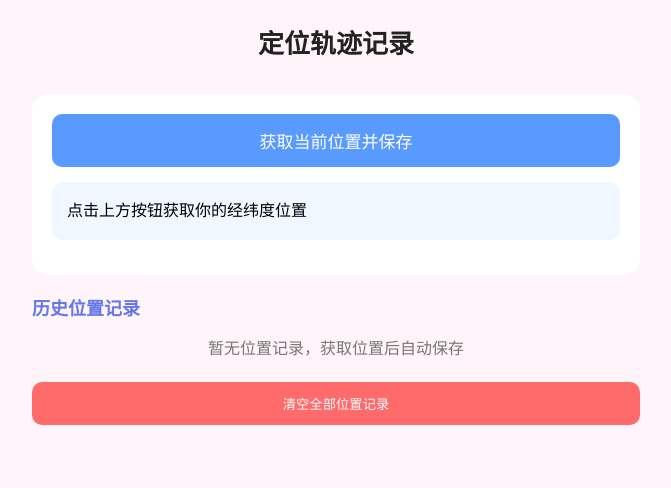
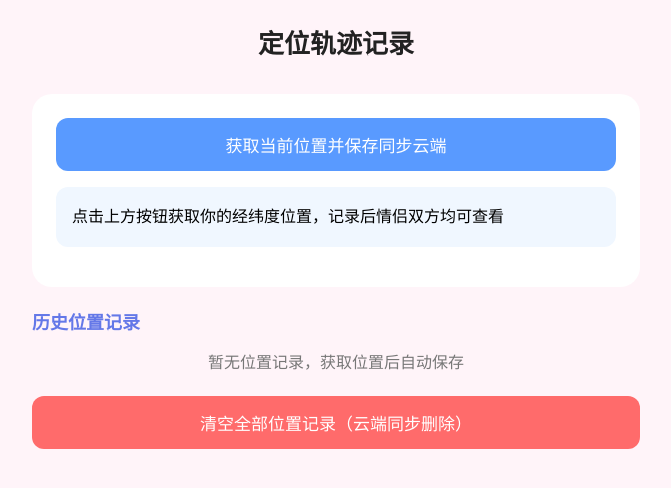
Before and after one commit to China-shanxi/couple-guard, a plain HTML site: page location.html in a window 1280 px wide. Shown: the whole page, without its empty margins (304-975 px from the left). Drawn offline with Linux system fonts and the light colour scheme.

Commit message:
Refactor location.html for improved UI and functionality
Updated styling and functionality for location tracking feature, including button updates and improved user messages.

```diff
--- a/location.html
+++ b/location.html
@@ -8,45 +8,20 @@
   <style>
     .loc-box{
       background:#fff;
-            border-radius:16px;
-            padding:20px;
-            margin-bottom:20px;
-        }
-        .loc-btn{
-            width:100%;
-            padding:14px;
-            background:#599aff;
-            color:#fff;
-            border:none;
-            border-radius:10px;
-            font-size:17px;
-            margin-bottom:15px;
+      border-radius:20px;
+      padding:24px;
+      margin-bottom:22px;
     }
     .loc-info{
-            padding:15px;
+      padding:16px;
       background:#f0f7ff;
-            border-radius:10px;
-            margin-bottom:15px;
+      border-radius:12px;
+      margin:16px 0;
       line-height:1.8;
     }
-        .record-item{
-            background:#fff;
-            padding:15px;
-            border-radius:12px;
-            margin-bottom:12px;
-        }
-        .record-time{
-            color:#999;
-            font-size:13px;
-            margin-bottom:6px;
-        }
     .clear-btn{
-            width:100%;
-            padding:12px;
-            background:#ff6b6b;
-            color:#fff;
-            border:none;
-            border-radius:10px;
+      background:#ff6b6b !important;
+      margin-top:20px;
     }
   </style>
 </head>
@@ -54,14 +29,14 @@
 <div class="page-wrap">
   <h1 class="page-title">定位轨迹记录</h1>
   <div class="loc-box">
-        <button class="loc-btn" id="getLocBtn">获取当前位置并保存</button>
+    <button class="submit-btn loc-btn" id="getLocBtn" style="background:#599aff;">获取当前位置并保存同步云端</button>
     <div class="loc-info" id="locInfo">
-            <p>点击上方按钮获取你的经纬度位置</p>
+      <p>点击上方按钮获取你的经纬度位置，记录后情侣双方均可查看</p>
     </div>
   </div>
   <h2 style="margin-bottom:12px;font-size:18px;color:#6478e8;">历史位置记录</h2>
   <div id="locRecordList"></div>
-    <button class="clear-btn" id="clearLocBtn" style="margin-top:20px;">清空全部位置记录</button>
+  <button class="submit-btn clear-btn" id="clearLocBtn">清空全部位置记录（云端同步删除）</button>
 </div>
 
 <script type="module">
@@ -71,6 +46,7 @@
   const locRecordList = document.getElementById("locRecordList");
   const clearLocBtn = document.getElementById("clearLocBtn");
 
+  // 渲染位置记录列表
   function renderLocRecord(){
     const list = getLocRecords();
     if(list.length === 0){
@@ -91,16 +67,17 @@
   }
   renderLocRecord();
 
-    // 云端实时监听位置记录
+  // 云端实时监听位置更新
   const unWatch = watchLocationCloud(() => renderLocRecord());
   window.addEventListener("beforeunload", () => unWatch());
 
+  // 获取当前定位
   getLocBtn.addEventListener("click",()=>{
     if(!navigator.geolocation){
-            locInfo.innerHTML = "<p style='color:red'>你的浏览器不支持定位功能，请更换浏览器</p>";
+      locInfo.innerHTML = "<p style='color:red'>你的浏览器不支持定位功能，请使用Chrome/Edge浏览器</p>";
       return;
     }
-        locInfo.innerHTML = "<p>正在请求位置权限，请允许定位授权...</p>";
+    locInfo.innerHTML = "<p>正在请求位置权限，请允许页面定位授权...</p>";
     navigator.geolocation.getCurrentPosition(
       async (position)=>{
         const lat = position.coords.latitude.toFixed(6);
@@ -111,27 +88,28 @@
         <p>经度：${lng}</p>
         `;
         await addLocRecord(lat,lng);
-                alert("当前位置已保存并同步云端！");
+        alert("当前位置已保存并同步云端，另一半可查看！");
       },
       (err)=>{
         let errMsg = "";
         switch(err.code){
-                    case 1: errMsg = "你拒绝了定位权限，请手动开启定位";break;
+          case 1: errMsg = "你拒绝了定位权限，请在浏览器设置开启定位权限";break;
           case 2: errMsg = "无法获取位置信号，GPS/网络定位失败";break;
-                    case 3: errMsg = "定位请求超时";break;
+          case 3: errMsg = "定位请求超时，请重试";break;
           default: errMsg = "定位未知错误";
         }
-                locInfo.innerHTML = `<p style="color:red">定位失败：${errMsg}</p>`;
+        locInfo.innerHTML = `<p style='color:red'>定位失败：${errMsg}</p>`;
       },
       {enableHighAccuracy:true,timeout:10000,maximumAge:0}
     )
   })
 
+  // 清空所有记录
   clearLocBtn.addEventListener("click",async ()=>{
-        if(confirm("确定清空所有位置记录？云端数据也会删除！")){
+    if(confirm("确定清空所有位置记录？云端数据也会同步删除，无法恢复！")){
       await clearLocRecords();
       renderLocRecord();
-            alert("位置记录已全部清空");
+      alert("所有位置记录已全部清空！");
     }
   })
 </script>
```
Lines whose indentation alone changed are shown as unchanged.
